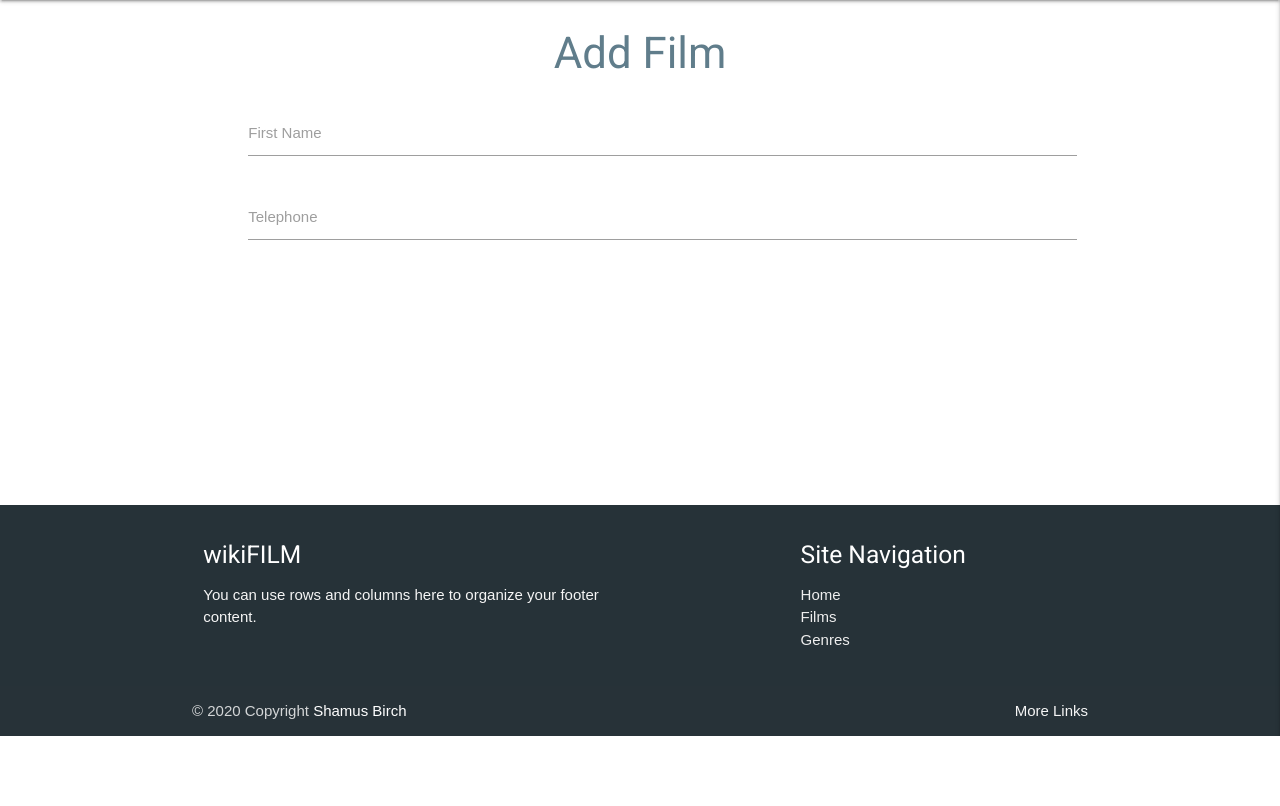
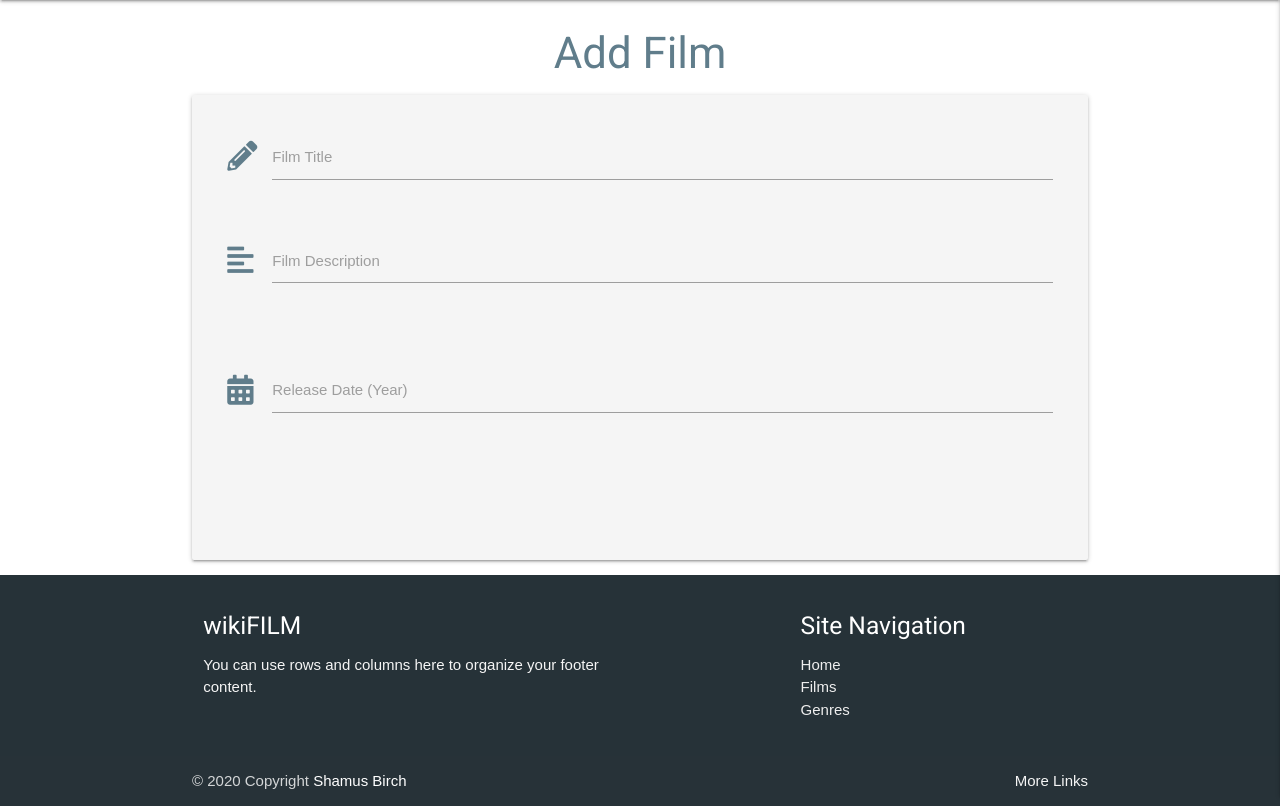
Before and after one commit to shaamuus/wikifilm, a Flask app: page /add_film in a window 1280 px wide. Shown: the part 64-870 px from the top of the page. Before the commit the page ends 800 px from the top, so only its background shows below. Run offline with Flask 2, Linux system fonts and the light colour scheme; some libraries are stand-ins or nearby versions.

Commit message:
add film form inputs

```diff
--- a/static/js/script.js
+++ b/static/js/script.js
@@ -1,3 +1,12 @@
  $(document).ready(function(){
     $(".sidenav").sidenav({edge: "right"});
+    $('.datepicker').datepicker({
+        format: "yyyy",
+        minDate: 01-01-1900,
+        maxDate: 01-01-2050,
+        showClearBtn: true,
+        i18n: {
+            done: "Select"
+        }
+    });
   });
--- a/templates/add_film.html
+++ b/templates/add_film.html
@@ -3,19 +3,53 @@
 
     <h3 class="blue-grey-text lighten-3 center-align">Add Film</h3>
 
-    <div class="row">
+    <div class="row card-panel grey lighten-4">
         <form class="col s12" method="POST" action="">
+            <!-- Film Title -->
             <div class="row">
                 <div class="input-field col s12">
-                    <i class=" prefix blue-grey-text lighten-3"></i>
-                    <input id="icon_prefix" type="text" class="validate">
-                    <label for="icon_prefix">First Name</label>
+                    <i class="fas fa-pencil-alt prefix blue-grey-text lighten-3"></i>
+                    <input id="film_name" name="film_name" minlength="3" maxlength="50"
+                        type="text" class="validate" required>
+                    <label for="film_name">Film Title</label>
                 </div>
+            </div>
+            <!-- Film Description -->
+            <div class="row">
                 <div class="input-field col s12">
-                    <i class="prefix blue-grey-text lighten-3"></i>
-                    <input id="icon_telephone" type="tel" class="validate">
-                    <label for="icon_telephone">Telephone</label>
+                    <i class="fas fa-align-left prefix blue-grey-text lighten-3"></i>
+                    <textarea id="film_description" name="film_description" minlength="5" maxlength="500"
+                        class="materialize-textarea validate" required></textarea>
+                    <label for="film_description">Film Description</label>
                 </div>
+            </div>
+            <!-- Genre Name -->
+            <div class="row">
+
+            </div>
+            <!-- Release Date -->
+            <div class="row">
+                <div class="input-field col s12">
+                    <i class="fas fa-calendar-alt prefix blue-grey-text lighten-3"></i>
+                    <input id="release_date" name="release_date" type="text" class="datepicker validate" required>
+                    <label for="release_date">Release Date (Year)</label>
+                </div>
+            </div>
+            <!-- Age Restriction -->
+            <div class="row">
+
+            </div>
+            <!-- Actor Name -->
+            <div class="row">
+
+            </div>
+            <!-- Director Name -->
+            <div class="row">
+
+            </div>
+             <!-- secret pin -->
+            <div class="row">
+
             </div>
         </form>
     </div>
```
